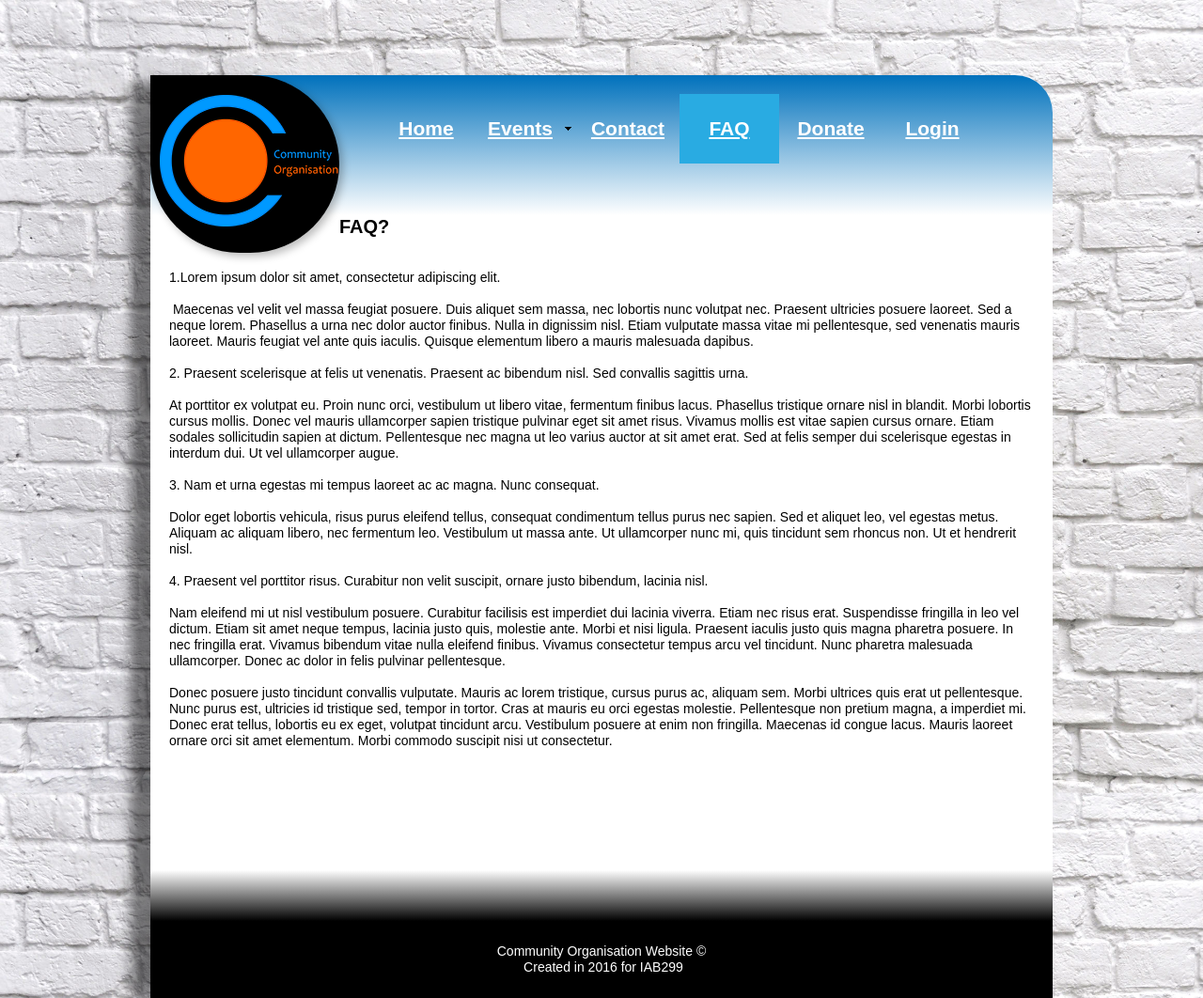
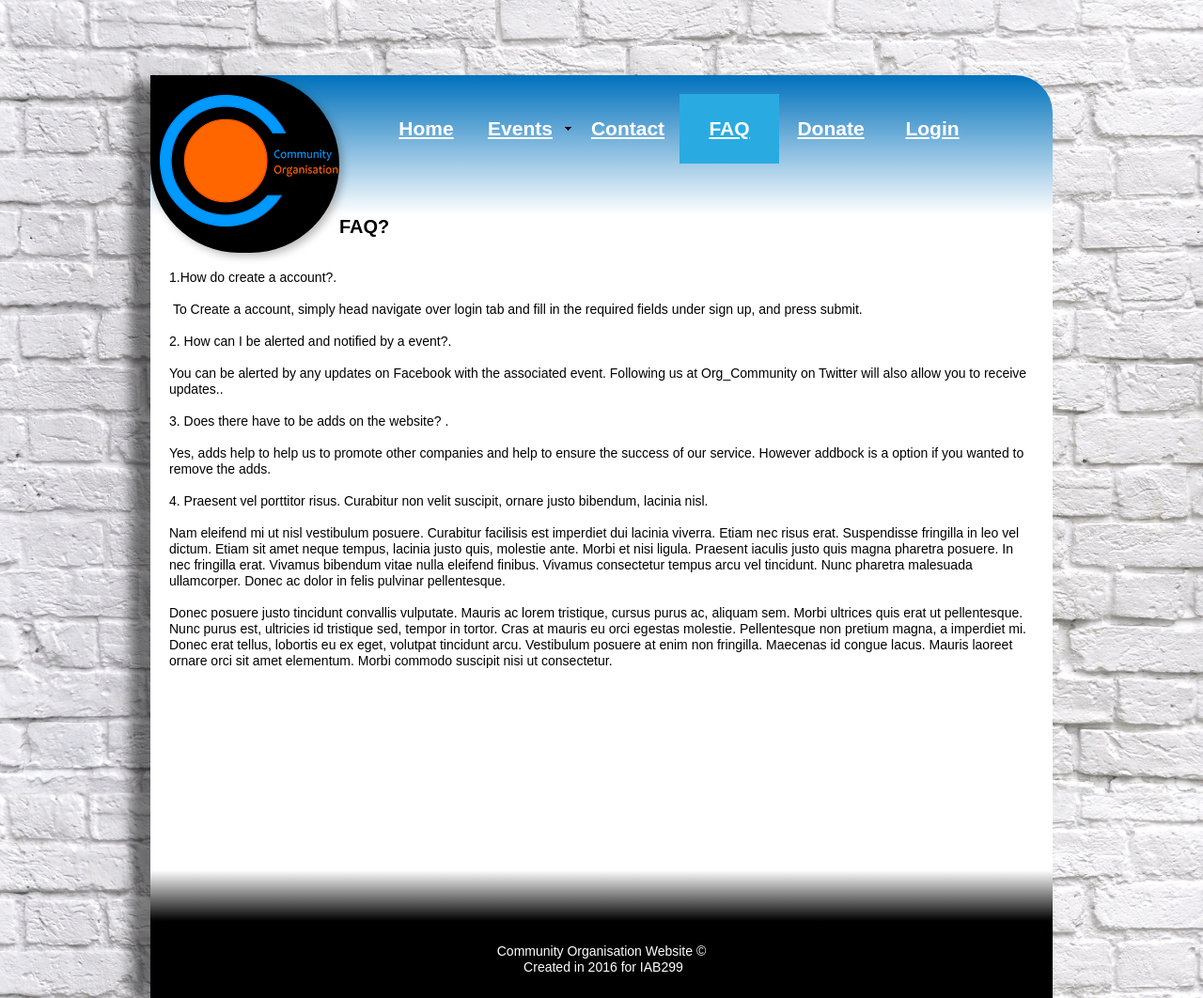
Before and after one commit to gcaba3/IFB299-Group23, a PHP site: page /faq.php in a window 1280 px wide. Shown: the whole page at 94% size. Run offline with PHP 8.4, Linux system fonts and the light colour scheme; some libraries are stand-ins or nearby versions.

Commit message:
Update faq.php

```diff
--- a/V3/faq.php
+++ b/V3/faq.php
@@ -8,7 +8,6 @@
   <script type="text/javascript">
    // Update the 'nojs'/'js' class on the html node
 document.documentElement.className = document.documentElement.className.replace(/\bnojs\b/g, 'js');
-
 // Check that all required assets are uploaded and up-to-date
 if(typeof Muse == "undefined") window.Muse = {}; window.Muse.assets = {"required":["jquery-1.8.3.min.js", "museutils.js", "museconfig.js", "jquery.musemenu.js", "jquery.musepolyfill.bgsize.js", "jquery.watch.js", "require.js", "faq.css"], "outOfDate":[]};
 </script>
@@ -85,17 +84,17 @@ if(typeof Muse == "undefined") window.Muse = {}; window.Muse.assets = {"required
      <h2 id="u2903-2"><span class="actAsDiv normal_text" id="u2904"><!-- content --><span class="actAsDiv" id="u2905"><!-- simple frame --></span></span><span id="u2903">FAQ?</span></h2>
      <p id="u2903-3">&nbsp;</p>
      <p id="u2903-4">&nbsp;</p>
-     <p id="u2903-6">1.Lorem ipsum dolor sit amet, consectetur adipiscing elit.</p>
+     <p id="u2903-6">1.How do create a account?.</p>
      <p id="u2903-7">&nbsp;</p>
-     <p id="u2903-9">&nbsp;Maecenas vel velit vel massa feugiat posuere. Duis aliquet sem massa, nec lobortis nunc volutpat nec. Praesent ultricies posuere laoreet. Sed a neque lorem. Phasellus a urna nec dolor auctor finibus. Nulla in dignissim nisl. Etiam vulputate massa vitae mi pellentesque, sed venenatis mauris laoreet. Mauris feugiat vel ante quis iaculis. Quisque elementum libero a mauris malesuada dapibus.</p>
+     <p id="u2903-9">&nbsp;To Create a account, simply head navigate over login tab and fill in the required fields under sign up, and press submit.</p>
      <p id="u2903-10">&nbsp;</p>
-     <p id="u2903-12">2. Praesent scelerisque at felis ut venenatis. Praesent ac bibendum nisl. Sed convallis sagittis urna.</p>
+     <p id="u2903-12">2. How can I be alerted and notified by a event?.</p>
      <p id="u2903-13">&nbsp;</p>
-     <p id="u2903-15">At porttitor ex volutpat eu. Proin nunc orci, vestibulum ut libero vitae, fermentum finibus lacus. Phasellus tristique ornare nisl in blandit. Morbi lobortis cursus mollis. Donec vel mauris ullamcorper sapien tristique pulvinar eget sit amet risus. Vivamus mollis est vitae sapien cursus ornare. Etiam sodales sollicitudin sapien at dictum. Pellentesque nec magna ut leo varius auctor at sit amet erat. Sed at felis semper dui scelerisque egestas in interdum dui. Ut vel ullamcorper augue.</p>
+     <p id="u2903-15"> You can be alerted by any updates on Facebook with the associated event. Following us at Org_Community on Twitter will also allow you to receive updates..</p>
      <p id="u2903-16">&nbsp;</p>
-     <p id="u2903-18">3. Nam et urna egestas mi tempus laoreet ac ac magna. Nunc consequat.</p>
+     <p id="u2903-18">3. Does there have to be adds on the website? .</p>
      <p id="u2903-19">&nbsp;</p>
-     <p id="u2903-21">Dolor eget lobortis vehicula, risus purus eleifend tellus, consequat condimentum tellus purus nec sapien. Sed et aliquet leo, vel egestas metus. Aliquam ac aliquam libero, nec fermentum leo. Vestibulum ut massa ante. Ut ullamcorper nunc mi, quis tincidunt sem rhoncus non. Ut et hendrerit nisl.</p>
+     <p id="u2903-21"> Yes, adds help to help us to promote other companies and help to ensure the success of our service. However addbock is a option if you wanted to remove the adds.</p>
      <p id="u2903-22">&nbsp;</p>
      <p id="u2903-24">4. Praesent vel porttitor risus. Curabitur non velit suscipit, ornare justo bibendum, lacinia nisl.</p>
      <p id="u2903-25">&nbsp;</p>
@@ -149,7 +148,6 @@ Muse.Utils.initWidget('.MenuBar', ['#bp_infinity'], function(elem) { return $(el
 Muse.Utils.showWidgetsWhenReady();/* body */
 Muse.Utils.transformMarkupToFixBrowserProblems();/* body */
 }catch(b){if(b&&"function"==typeof b.notify?b.notify():Muse.Assert.fail("Error calling selector function: "+b),false)throw b;}})})};
-
 </script>
   <!-- RequireJS script -->
   <script src="scripts/require.js?crc=4108833657" type="text/javascript" async data-main="scripts/museconfig.js?crc=169177150" onload="if (requirejs) requirejs.onError = function(requireType, requireModule) { if (requireType && requireType.toString && requireType.toString().indexOf && 0 <= requireType.toString().indexOf('#scripterror')) window.Muse.assets.check(); }" onerror="window.Muse.assets.check();"></script>
```
